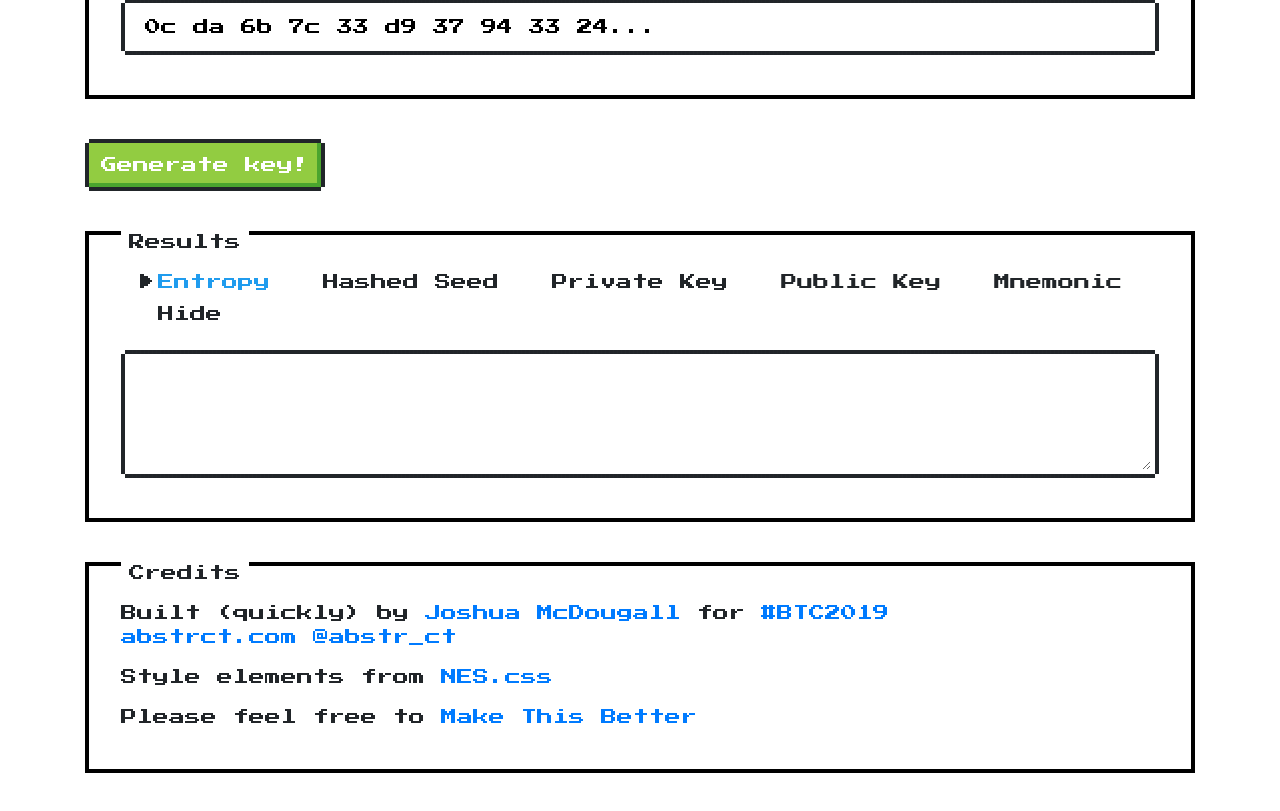
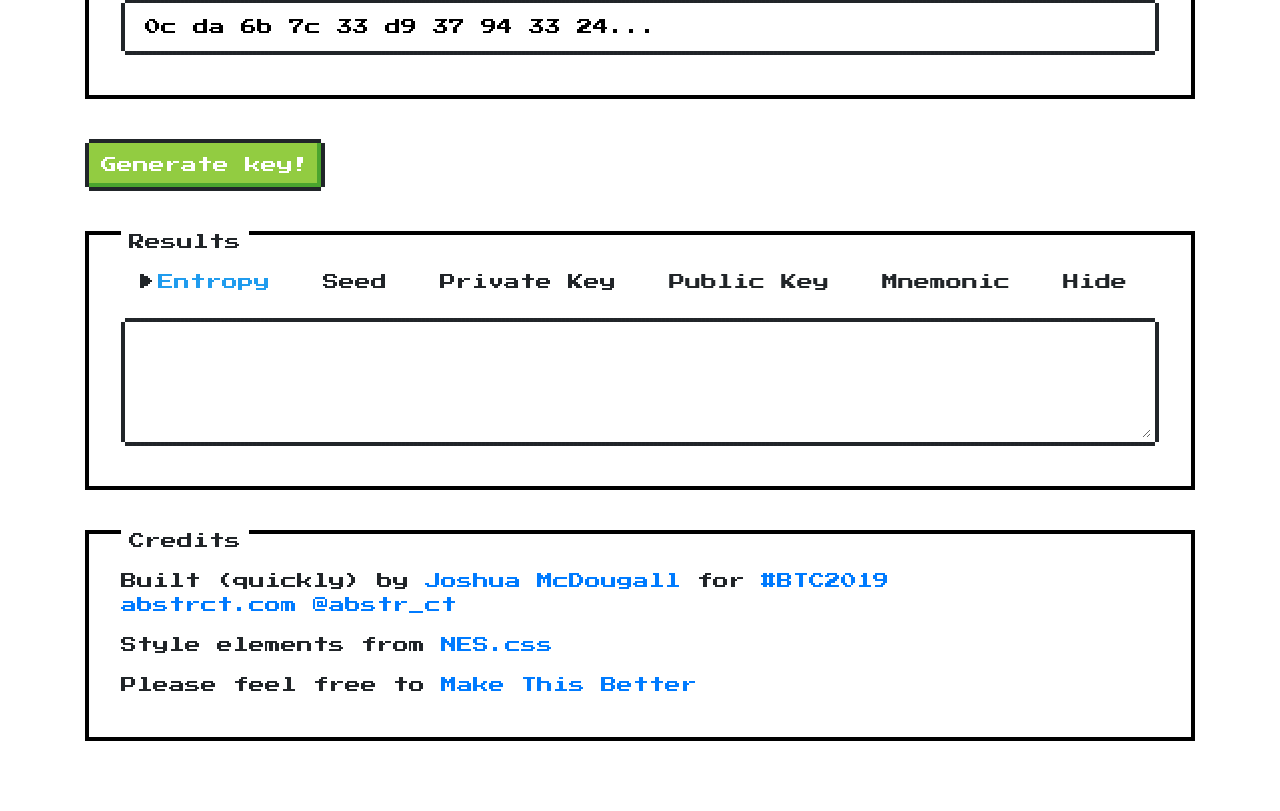
Before and after one commit to Abstrct/Key-Ceremony-Guide, a plain HTML site: page index.html in a window 1280 px wide. Shown: the part 991-1802 px from the top of the page. Drawn offline with nearby package versions, Linux system fonts and the light colour scheme.

Commit message:
undid a change

```diff
--- a/index.html
+++ b/index.html
@@ -127,7 +127,7 @@
 
 								<label>
 									<input type="radio" class="nes-radio" id="result_display_type_seed" name="result_display_type" value="Seed"  />
-									<span class="nes-text result_display_type" id="results_display_type_Seed_value">Hashed Seed</span>
+									<span class="nes-text result_display_type" id="results_display_type_Seed_value">Seed</span>
 								</label>
 
 								<label>
```
